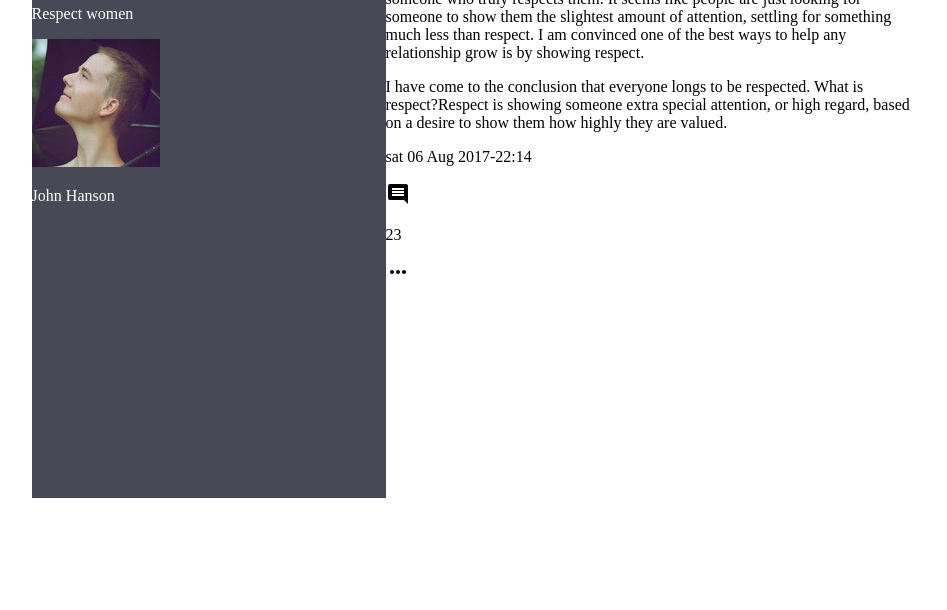
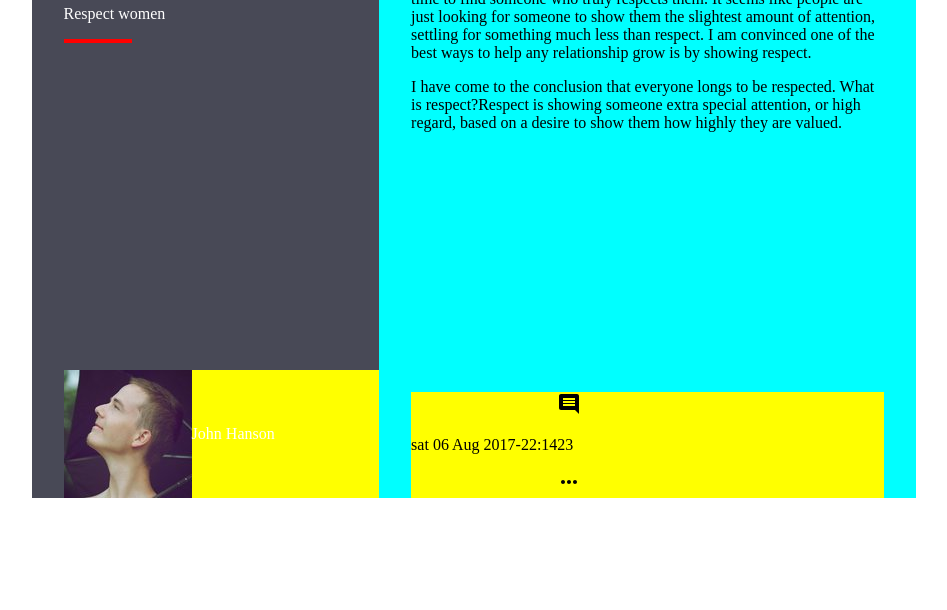
Before and after one commit to Shukroh9/loop1step7, a plain HTML site: page index.html in a window 1280 px wide. Shown: the part 190-800 px from the top of the page, without its empty margins (166-1113 px from the left). Drawn offline with Linux system fonts and the light colour scheme.

Commit message:
update: index.html, style.css

```diff
--- a/index.html
+++ b/index.html
@@ -19,12 +19,12 @@
             </section>
             <section class="rightsection">
                 <div>
-                    <p>The desire to be respected by someone of the opposite sex is something that runs deep within everyone, even though most people don't take the time to find someone who truly respects them. It seems like people are just looking for someone to show them the slightest amount of attention, settling for something much less than respect. I am convinced one of the best ways to help any relationship grow is by showing respect.</p>
+                    <p><span class="bold">T</span>he desire to be respected by someone of the opposite sex is something that runs deep within everyone, even though most people don't take the time to find someone who truly respects them. It seems like people are just looking for someone to show them the slightest amount of attention, settling for something much less than respect. I am convinced one of the best ways to help any relationship grow is by showing respect.</p>
                     <p>I have come to the conclusion that everyone longs to be respected. What is respect?Respect is showing someone extra special attention, or high regard, based on  a desire to show them how highly they are valued.</p>
                 </div>
                 <footer>
                     <div>
-                        <p>sat 06 Aug 2017-<span>22:14</span></p>
+                        <p>sat 06 Aug 2017-<span class="bold">22:14</span></p>
                     </div>
                     <div>
                         <img src="comment.svg" alt="">
--- a/style.css
+++ b/style.css
@@ -11,8 +11,26 @@ main{
     background-color: rgb(72, 73, 86);
     width: 40%;
     color: white;
+    padding-left: 2rem;
+    display: flex;
+    flex-direction: column;
 }
 .rightsection{
     width: 60%;
-    background-color: white;
+    background-color: aqua;
+    padding-left: 2rem;
+    padding-right: 2rem;
+    display: flex;
+    flex-direction: column;
 }
+.line{
+    border: 2px solid red;
+    width: 4rem;
+}
+footer{
+    margin-top: auto;
+    display: flex;
+    align-items: center;
+    background-color: yellow;
+    width: 100%;
+}
```
